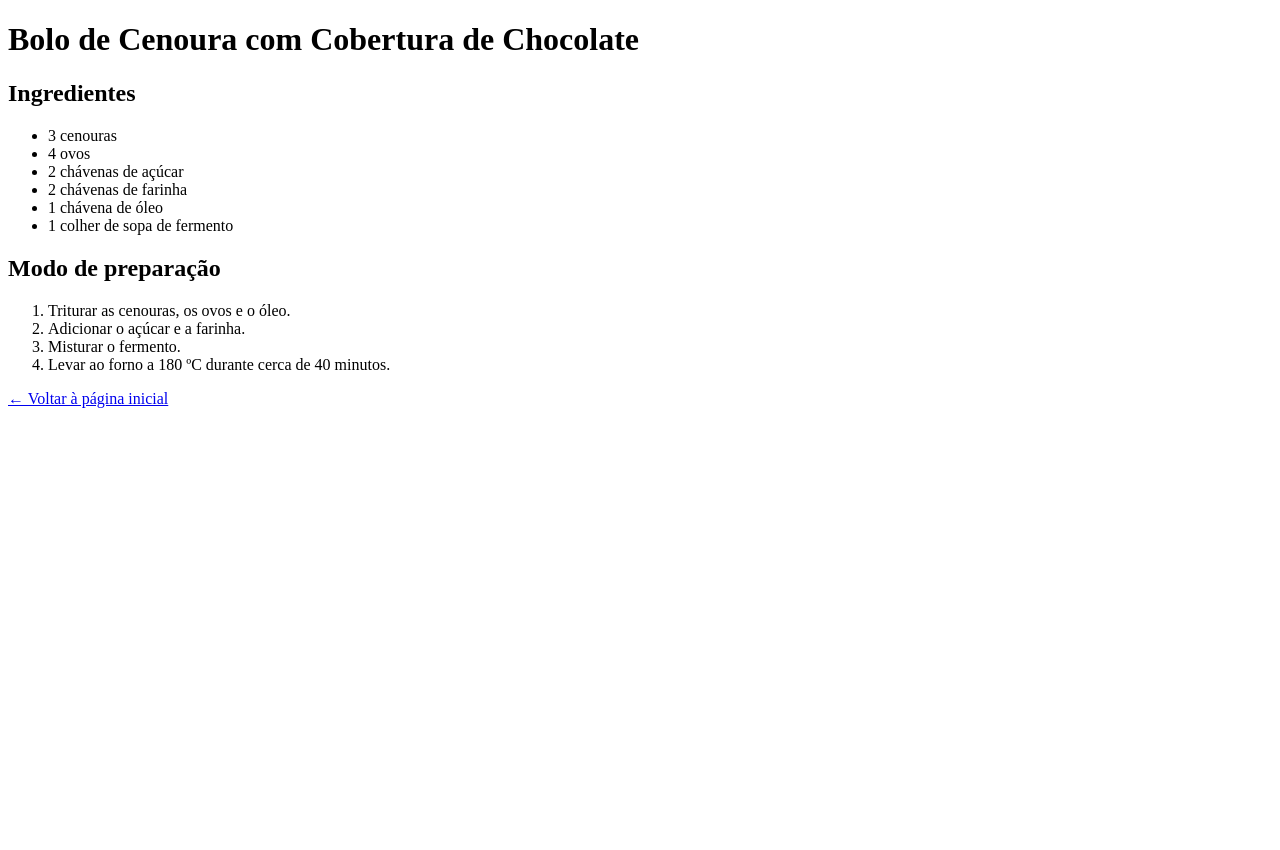
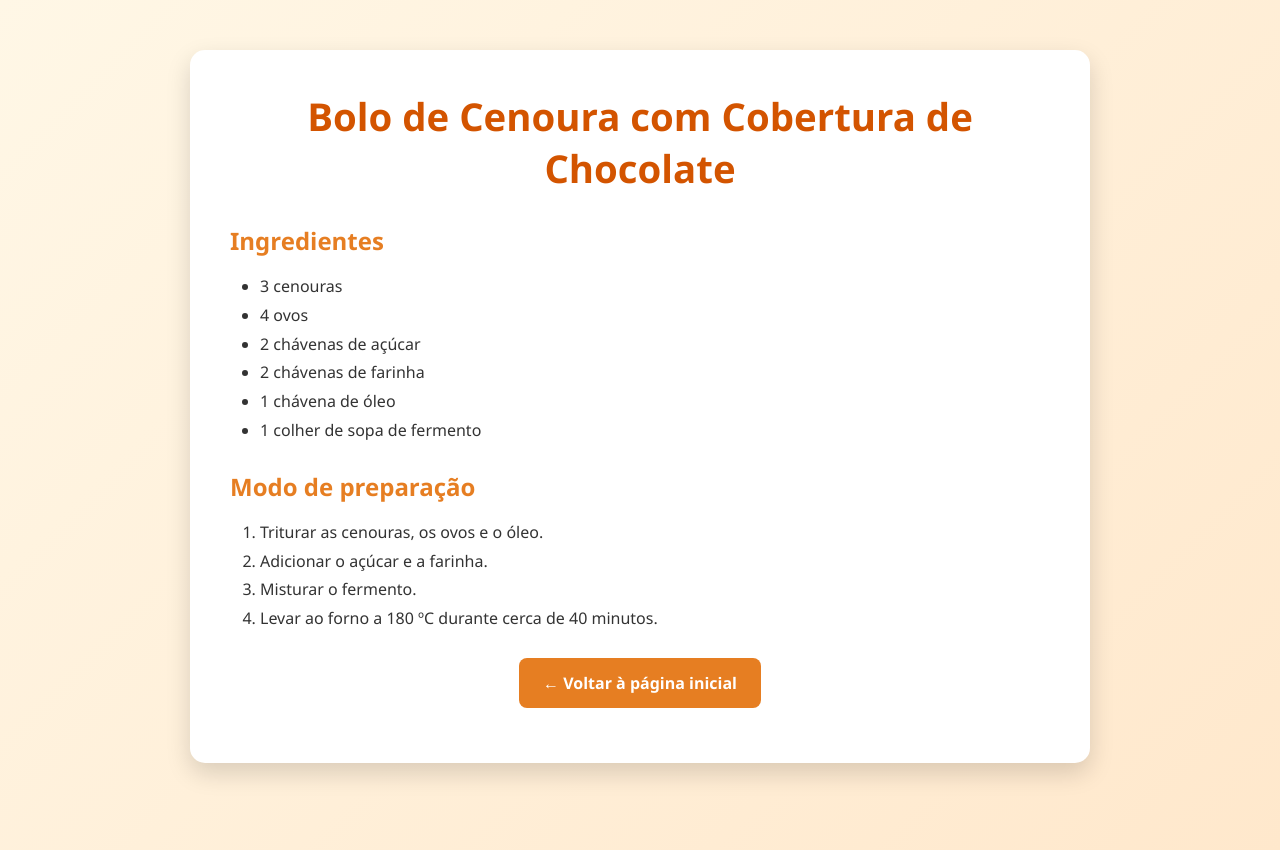
Before and after one commit to PedroDuarte03/Receitas_PedroDuarte, a plain HTML site: page src/receitas/bolo-cenoura.html in a window 1280 px wide. Before the commit the page ends 800 px from the top, so only its background shows below. Drawn offline with Linux system fonts and the light colour scheme.

Commit message:
Improve website styling

```diff
--- a/src/receitas/bolo-cenoura.html
+++ b/src/receitas/bolo-cenoura.html
@@ -6,6 +6,7 @@
     <link rel="stylesheet" href="../style.css">
 </head>
 <body>
+ <div class="container">
 
 <h1>Bolo de Cenoura com Cobertura de Chocolate</h1>
 
@@ -28,6 +29,6 @@
 </ol>
 
 <a href="../index.html">← Voltar à página inicial</a>
-
+ </div>
 </body>
 </html>
--- a/src/style.css
+++ b/src/style.css
@@ -0,0 +1,71 @@
+* {
+    margin: 0;
+    padding: 0;
+    box-sizing: border-box;
+}
+
+body {
+    font-family: "Segoe UI", Arial, sans-serif;
+    background: linear-gradient(135deg, #fff7e6, #ffe8cc);
+    color: #333;
+    min-height: 100vh;
+}
+
+.container {
+    width: 90%;
+    max-width: 900px;
+    margin: 50px auto;
+    background: white;
+    padding: 40px;
+    border-radius: 15px;
+    box-shadow: 0 10px 25px rgba(0,0,0,.15);
+}
+
+h1 {
+    text-align: center;
+    color: #d35400;
+    margin-bottom: 30px;
+    font-size: 2.4rem;
+}
+
+h2 {
+    color: #e67e22;
+    margin-top: 25px;
+    margin-bottom: 15px;
+}
+
+p {
+    line-height: 1.7;
+    margin-bottom: 20px;
+}
+
+ul,
+ol {
+    margin-left: 30px;
+    margin-bottom: 25px;
+    line-height: 1.8;
+}
+
+a {
+    display: block;
+    width: fit-content;
+    margin: 15px auto;
+    padding: 14px 24px;
+    background: #e67e22;
+    color: white;
+    text-decoration: none;
+    border-radius: 8px;
+    font-weight: bold;
+    transition: .3s;
+}
+
+a:hover {
+    background: #ca6a17;
+    transform: translateY(-2px);
+}
+
+hr {
+    margin: 30px 0;
+    border: none;
+    border-top: 1px solid #ddd;
+}
```
Also changed, not shown: src/receitas/pao-de-queijo.html (+2 -1 lines), src/receitas/receita-colaborativa.html (+2 -1 lines), src/receitas/receitas-vegan.html (+2 -1 lines).
